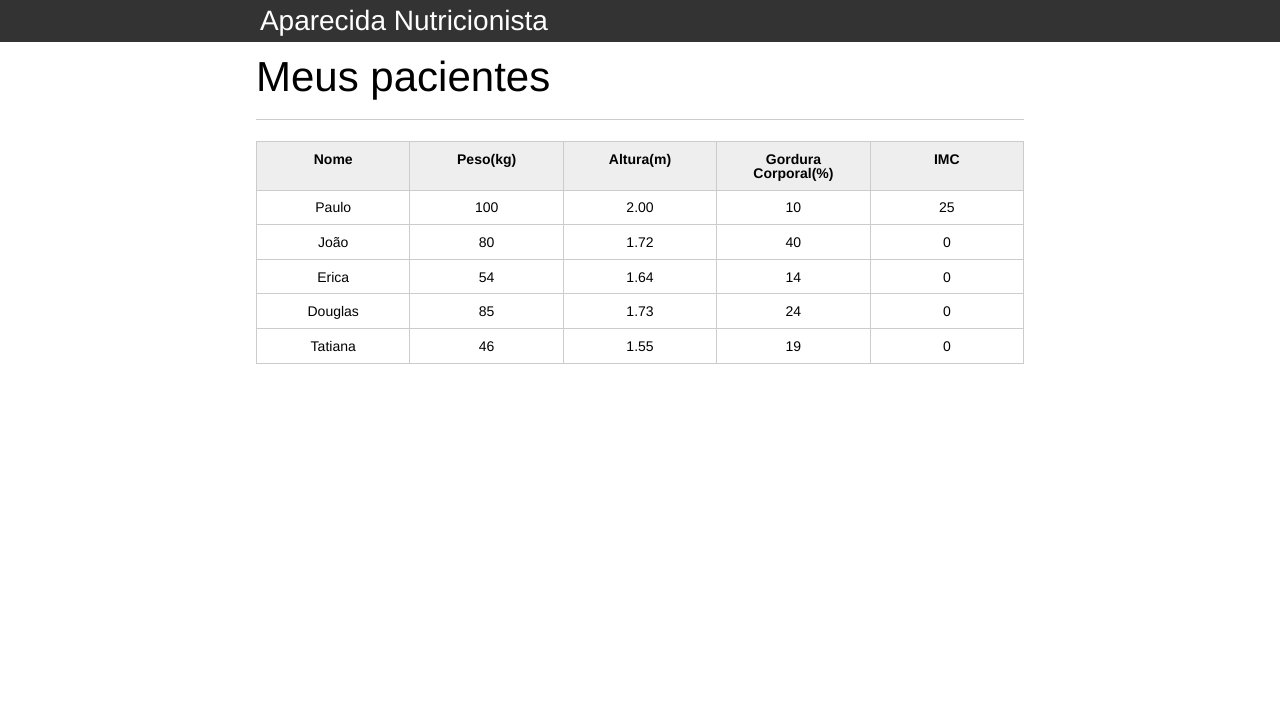
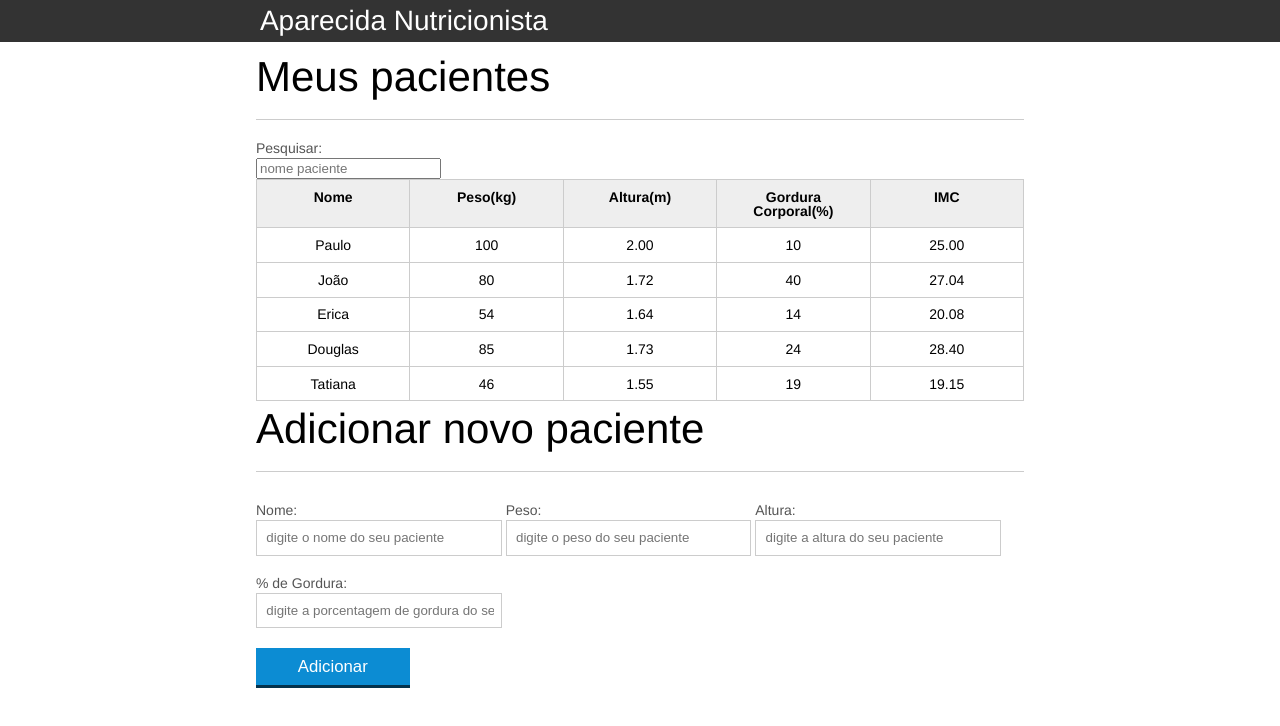
Before and after one commit to anacdf/alura-nutricao, a plain HTML site: page index.html in a window 1280 px wide. Drawn offline with Linux system fonts and the light colour scheme.

Commit message:
altera estrutura adicionando funcoes

```diff
--- a/index.html
+++ b/index.html
@@ -17,6 +17,8 @@
 		<main>
 			<section class="container">
 				<h2>Meus pacientes</h2>
+				<label for="filtrar-tabela">Pesquisar:</label>
+				<input type="text" name="filtro" id="filtrar-tabela" placeholder="nome paciente" />
 				<table>
 					<thead>
 						<tr>
@@ -68,9 +70,39 @@
 						</tr>
 					</tbody>
 				</table>
-
 			</section>
 		</main>
-		<script src="js/principal.js"></script>
+
+		<section class="container">
+    <h2 id="titulo-form">Adicionar novo paciente</h2>
+		<ul id="mensagens-erro">
+			<li></li>
+		</ul>
+    <form id="form-adiciona">
+        <div class="grupo">
+            <label for="nome">Nome:</label>
+            <input id="nome" name="nome" type="text" placeholder="digite o nome do seu paciente" class="campo">
+        </div>
+        <div class="grupo">
+            <label for="peso">Peso:</label>
+            <input id="peso" name="peso" type="text" placeholder="digite o peso do seu paciente" class="campo campo-medio">
+        </div>
+        <div class="grupo">
+            <label for="altura">Altura:</label>
+            <input id="altura" name="altura" type="text" placeholder="digite a altura do seu paciente" class="campo campo-medio">
+        </div>
+        <div class="grupo">
+            <label for="gordura">% de Gordura:</label>
+            <input id="gordura" type="text" placeholder="digite a porcentagem de gordura do seu paciente" class="campo campo-medio">
+        </div>
+
+        <button id="adicionar-paciente" class="botao bto-principal">Adicionar</button>
+    </form>
+	</section>
+
+		<script src="js/calcula-imc.js"></script>
+		<script src="js/form.js"></script>
+		<script src="js/remover-paciente.js"></script>
+		<script src="js/filtra.js"></script>
 	</body>
 </html>
--- /dev/null
+++ b/js/calcula-imc.js
@@ -0,0 +1,77 @@
+var titulo = document.querySelector(".titulo");
+titulo.textContent = "Aparecida Nutricionista";
+
+var pacientes = document.querySelectorAll(".paciente");
+
+for (var i = 0; i < pacientes.length; i++) {
+  var paciente = pacientes[i];
+
+  var tdPeso = paciente.querySelector(".info-peso");
+  var peso = tdPeso.textContent;
+
+  var tdAltura = paciente.querySelector(".info-altura");
+  var altura = tdAltura.textContent;
+
+  var tdImc = paciente.querySelector(".info-imc");
+
+  var pesoValido = validaPeso(peso);
+  var alturaValida = validaAltura(altura);
+
+  if (!pesoValido) {
+    pesoValido = false;
+    tdPeso.textContent = "Peso inválido";
+    paciente.classList.add("paciente-invalido");
+  }
+
+  if (!alturaValida) {
+    alturaValida = false;
+    tdAltura.textContent = "Altura inválida";
+    paciente.classList.add("paciente-invalido");
+  }
+
+  if (pesoValido && alturaValida) {
+    var imc = calculaImc(peso, altura);
+    tdImc.textContent = imc;
+  } else {
+    tdImc.textContent = "Peso e/ou Altura inválidas!"
+  }
+
+}
+
+function calculaImc(peso, altura) {
+  var imc = 0;
+  imc = peso / (altura * altura);
+  return imc.toFixed(2);;
+}
+
+function validaPeso(peso) {
+  if (peso >= 0 && peso <= 1000) {
+    return true;
+  } else {
+    return false;
+  }
+}
+
+function validaAltura(altura) {
+  if (altura >= 0 && altura <= 3.00) {
+    return true;
+  } else {
+    return false;
+  }
+}
+
+
+
+titulo.addEventListener("click", function (){
+  console.log("fui clicado");
+});
+
+// function mostraMensagem() {
+//   console.log("fui clicado");
+// }
+
+
+
+
+
+console.log(imc);
```
